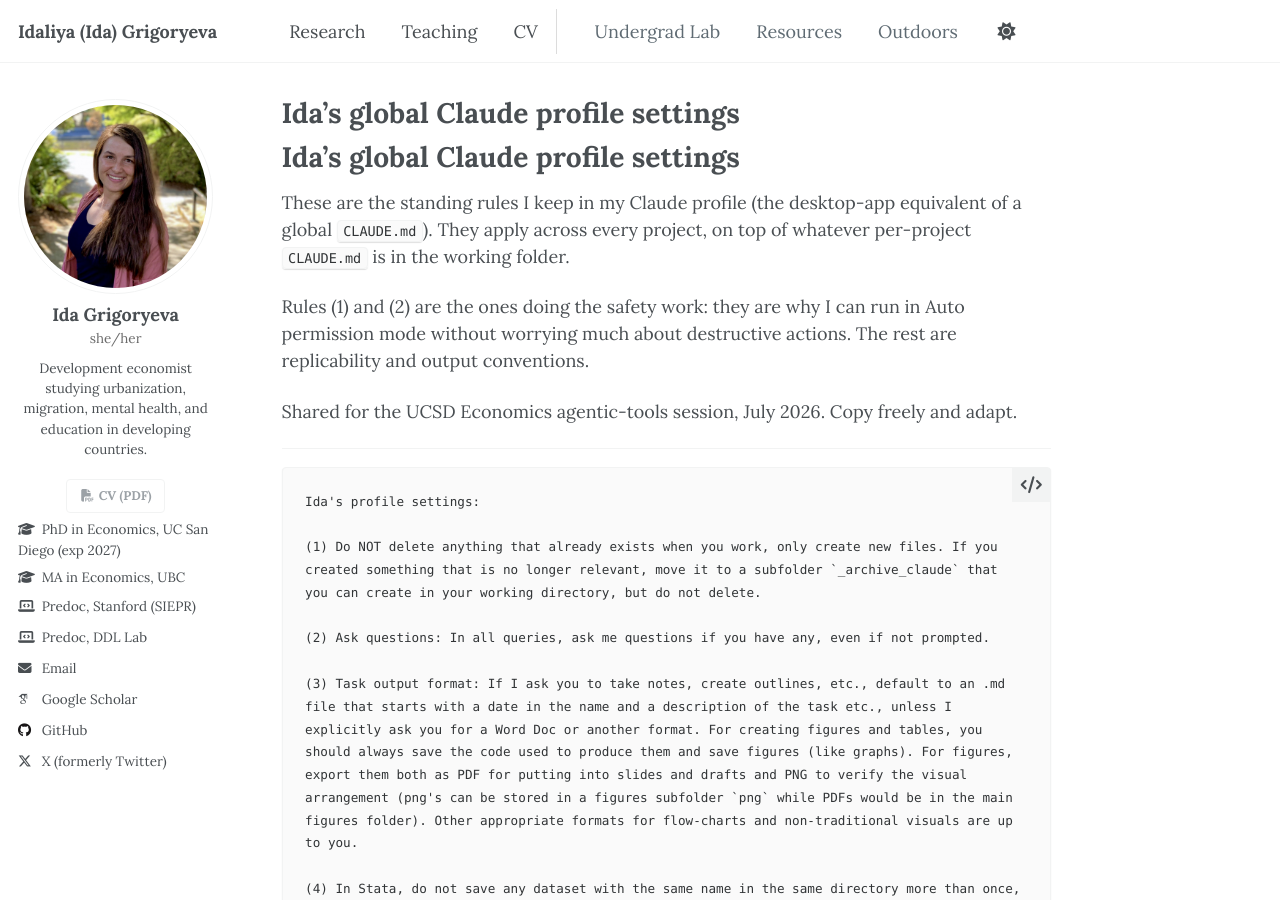
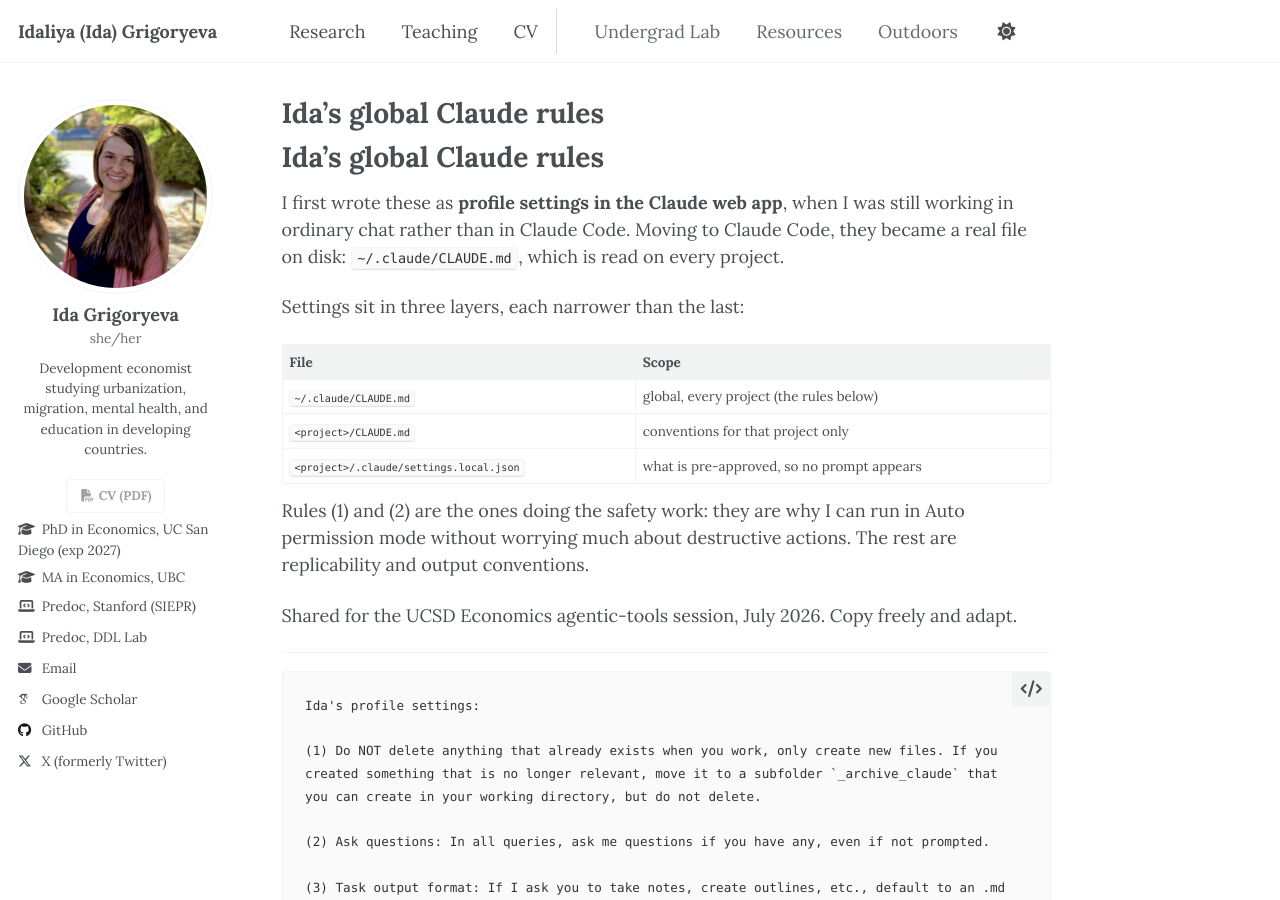
Before and after one commit to idagri/idagri.github.io, a Jekyll site: the page built from files/ida-claude-md.md, in a window 1280 px wide and 900 px high. Built offline with Jekyll 4.4.1, drawn with Linux system fonts in a browser that asks for light colours; some web fonts are replaced; our own code applies the rules of GitHub Pages for plain Markdown files; a script that is not in the unit is left out.

Commit message:
Files: correct where the settings actually live
Ida flagged that the nine rules originated as profile settings in the Claude
WEB APP, from when she worked in chat, not in Claude Code. Both the deck and the
shared markdown described them as if they had always been a Claude Code global
CLAUDE.md.

- Deck slide 7 now states the origin and the current home (~/.claude/CLAUDE.md).
- Old "settings.json" slide becomes "Where the Settings Actually Live",
  showing the real three layers: ~/.claude/CLAUDE.md, <project>/CLAUDE.md, and
  <project>/.claude/settings.local.json (the per-project file is
  settings.local.json, not settings.json as previously shown).
- ida-claude-md.md gets the same correction plus a layer table.

Co-Authored-By: Claude Opus 5 <noreply@anthropic.com>

```diff
--- a/files/ida-claude-md.md
+++ b/files/ida-claude-md.md
@@ -1,8 +1,16 @@
-# Ida's global Claude profile settings
+# Ida's global Claude rules
 
-These are the standing rules I keep in my Claude profile (the desktop-app equivalent of a
-global `CLAUDE.md`). They apply across every project, on top of whatever per-project
-`CLAUDE.md` is in the working folder.
+I first wrote these as **profile settings in the Claude web app**, when I was still working
+in ordinary chat rather than in Claude Code. Moving to Claude Code, they became a real file
+on disk: `~/.claude/CLAUDE.md`, which is read on every project.
+
+Settings sit in three layers, each narrower than the last:
+
+| File | Scope |
+|---|---|
+| `~/.claude/CLAUDE.md` | global, every project (the rules below) |
+| `<project>/CLAUDE.md` | conventions for that project only |
+| `<project>/.claude/settings.local.json` | what is pre-approved, so no prompt appears |
 
 Rules (1) and (2) are the ones doing the safety work: they are why I can run in Auto
 permission mode without worrying much about destructive actions. The rest are
```
Also changed, not shown: 1 other file.
